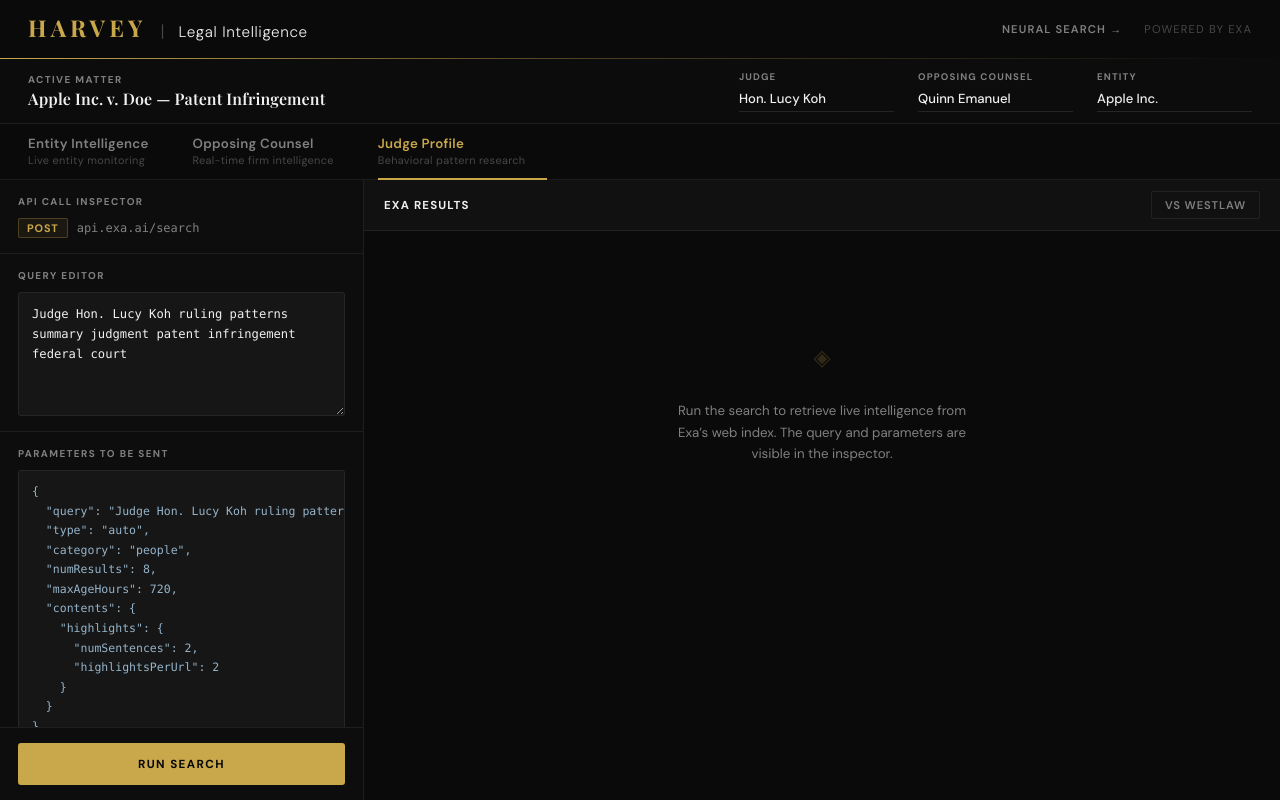
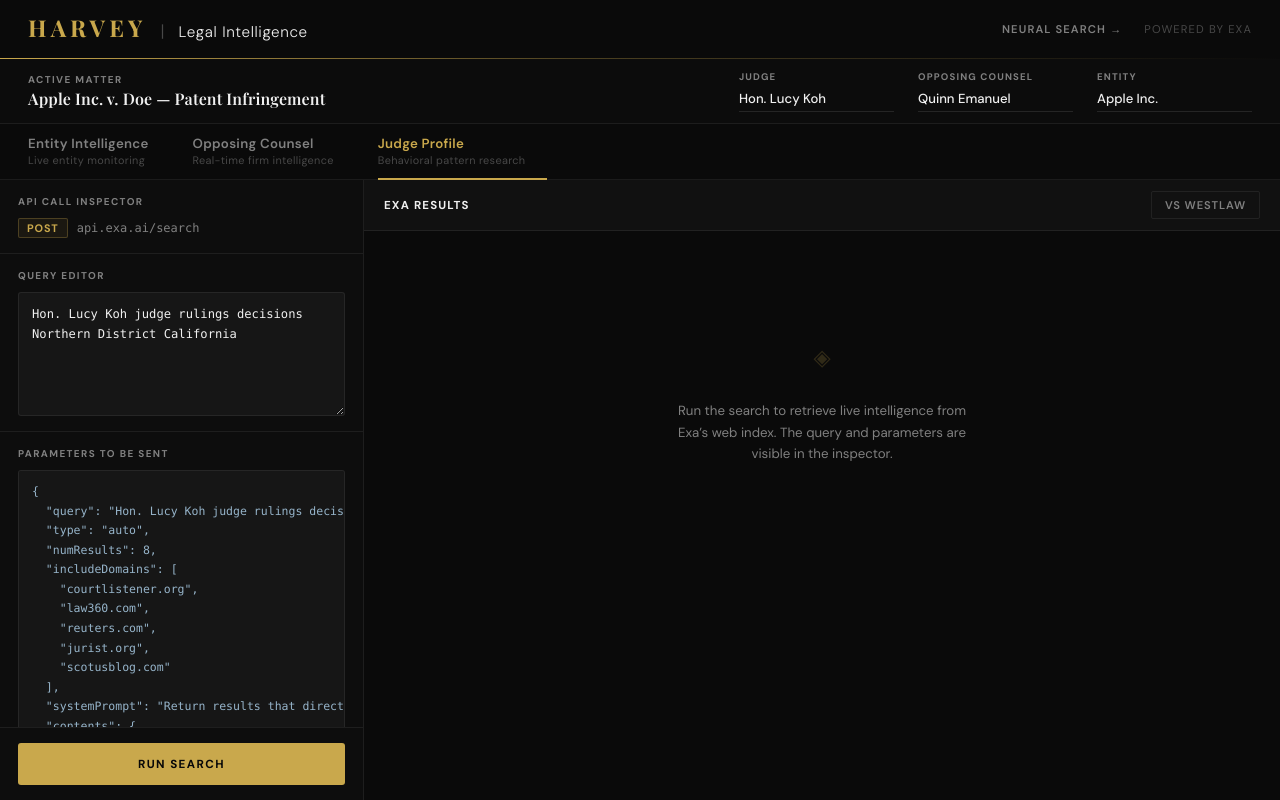
Before and after one commit to roycclu/exa-harvey-demo, a Next.js app: page /intelligence in a window 1280 px wide. Built offline with nearby package versions, Linux system fonts and the light colour scheme.

Commit message:
Refine judge intelligence retrieval

```diff
--- a/app/api/intelligence/route.ts
+++ b/app/api/intelligence/route.ts
@@ -6,6 +6,15 @@
 export const dynamic = "force-dynamic";
 
 const EXA_SEARCH_URL = "https://api.exa.ai/search";
+const INTELLIGENCE_SYSTEM_PROMPT =
+  "Return results that directly mention or profile the specific person, firm, or entity named in the query. Prioritize results where the named entity is the primary subject, not just a passing reference.";
+const JUDGE_INCLUDE_DOMAINS = [
+  "courtlistener.org",
+  "law360.com",
+  "reuters.com",
+  "jurist.org",
+  "scotusblog.com"
+];
 const COUNSEL_INCLUDE_DOMAINS = [
   "law360.com",
   "reuters.com",
@@ -46,7 +55,7 @@
 
 function buildQuery(tab: TabId, judgeName: string, firmName: string, entityName: string): string {
   if (tab === "judge") {
-    return `Judge ${judgeName} ruling patterns summary judgment patent infringement federal court`;
+    return `${judgeName} judge rulings decisions Northern District California`;
   }
   if (tab === "counsel") {
     return `${firmName} patent infringement cases outcomes wins losses 2023-2025`;
@@ -61,8 +70,9 @@
     return {
       query,
       type: "auto",
-      category: "people",
       numResults: 8,
+      includeDomains: JUDGE_INCLUDE_DOMAINS,
+      systemPrompt: INTELLIGENCE_SYSTEM_PROMPT,
       contents: { highlights }
     };
   }
@@ -75,6 +85,7 @@
       numResults: 8,
       startPublishedDate: maxAgeToIso(168),
       includeDomains: COUNSEL_INCLUDE_DOMAINS,
+      systemPrompt: INTELLIGENCE_SYSTEM_PROMPT,
       contents: { highlights }
     };
   }
@@ -86,7 +97,7 @@
     category: "news",
     numResults: 10,
     startPublishedDate: maxAgeToIso(72),
-    systemPrompt: "Prefer official sources and regulatory filings. Avoid duplicate results.",
+    systemPrompt: INTELLIGENCE_SYSTEM_PROMPT,
     contents: { highlights }
   };
 }
--- a/app/intelligence/page.module.css
+++ b/app/intelligence/page.module.css
@@ -464,6 +464,17 @@
   gap: 14px;
 }
 
+.resultsNote {
+  margin: 0 20px;
+  padding: 10px 12px;
+  border: 1px solid var(--border);
+  border-radius: 2px;
+  background: rgba(255, 255, 255, 0.03);
+  color: var(--muted);
+  font-size: 0.74rem;
+  line-height: 1.5;
+}
+
 /* ─── WESTLAW COVERAGE PANE ─── */
 
 .westlawPane {
--- a/app/intelligence/page.tsx
+++ b/app/intelligence/page.tsx
@@ -22,6 +22,7 @@
 
 type TabState = {
   results: IntelligenceResult[] | null;
+  note: string | null;
   pending: boolean;
   error: string | null;
   executedQuery: string | null;
@@ -29,6 +30,15 @@
   executedResponse: Record<string, unknown> | null;
 };
 
+const INTELLIGENCE_SYSTEM_PROMPT =
+  "Return results that directly mention or profile the specific person, firm, or entity named in the query. Prioritize results where the named entity is the primary subject, not just a passing reference.";
+const JUDGE_INCLUDE_DOMAINS = [
+  "courtlistener.org",
+  "law360.com",
+  "reuters.com",
+  "jurist.org",
+  "scotusblog.com"
+];
 const COUNSEL_INCLUDE_DOMAINS = [
   "law360.com",
   "reuters.com",
@@ -43,13 +53,13 @@
     label: "Judge Profile",
     description: "Behavioral pattern research",
     buildQuery: (judgeName: string) =>
-      `Judge ${judgeName} ruling patterns summary judgment patent infringement federal court`,
+      `${judgeName} judge rulings decisions Northern District California`,
     previewParams: {
       type: "auto",
-      category: "people",
       numResults: 8,
-      maxAgeHours: 720,
-      highlights: true
+      highlights: true,
+      includeDomains: JUDGE_INCLUDE_DOMAINS,
+      systemPrompt: INTELLIGENCE_SYSTEM_PROMPT
     },
     westlawNote:
       "Westlaw does not index real-time judge behavior patterns. Coverage limited to indexed case law only.",
@@ -67,7 +77,8 @@
       numResults: 8,
       maxAgeHours: 168,
       highlights: true,
-      includeDomains: COUNSEL_INCLUDE_DOMAINS
+      includeDomains: COUNSEL_INCLUDE_DOMAINS,
+      systemPrompt: INTELLIGENCE_SYSTEM_PROMPT
     },
     westlawNote:
       "Westlaw does not index real-time firm intelligence. Coverage limited to indexed case law only.",
@@ -85,7 +96,7 @@
       numResults: 10,
       maxAgeHours: 72,
       highlights: true,
-      systemPrompt: "Prefer official sources and regulatory filings. Avoid duplicate results."
+      systemPrompt: INTELLIGENCE_SYSTEM_PROMPT
     },
     westlawNote:
       "Westlaw does not index real-time entity news. Coverage limited to indexed case law only.",
@@ -147,6 +158,7 @@
 
 function makeTabState(): TabState {
   return {
+    note: null,
     results: null,
     pending: false,
     error: null,
@@ -198,7 +210,7 @@
   async function runSearch() {
     setTabStates((prev) => ({
       ...prev,
-      [activeTab]: { ...prev[activeTab], pending: true, error: null }
+      [activeTab]: { ...prev[activeTab], pending: true, error: null, note: null }
     }));
 
     try {
@@ -239,12 +251,30 @@
         });
       }
 
+      let nextResults = data.results ?? [];
+      let note: string | null = null;
+
+      if (activeTab === "judge") {
+        const filtered = nextResults.filter((result) => {
+          const haystack = `${result.title} ${result.snippet}`.toLowerCase();
+          return haystack.includes("koh");
+        });
+
+        if (filtered.length >= 2) {
+          nextResults = filtered;
+        } else {
+          nextResults = nextResults.slice(0, 3);
+          note = "Showing most relevant results.";
+        }
+      }
+
       setTabStates((prev) => ({
         ...prev,
         [activeTab]: {
           pending: false,
           error: null,
-          results: data.results ?? [],
+          note,
+          results: nextResults,
           executedQuery: data.query ?? null,
           executedRequest: data.request ?? null,
           executedResponse: data.response ?? data
@@ -259,6 +289,7 @@
         ...prev,
         [activeTab]: {
           ...prev[activeTab],
+          note: null,
           pending: false,
           error: msg,
           executedResponse: null
@@ -498,6 +529,7 @@
             {/* ── Results ── */}
             {!isWestlaw && !ts.pending && ts.results !== null && (
               <div className={styles.resultsStack}>
+                {ts.note && <div className={styles.resultsNote}>{ts.note}</div>}
                 <div className={styles.resultsList}>
                   {ts.results.length === 0 ? (
                     <div className={styles.emptyPane}>
```
